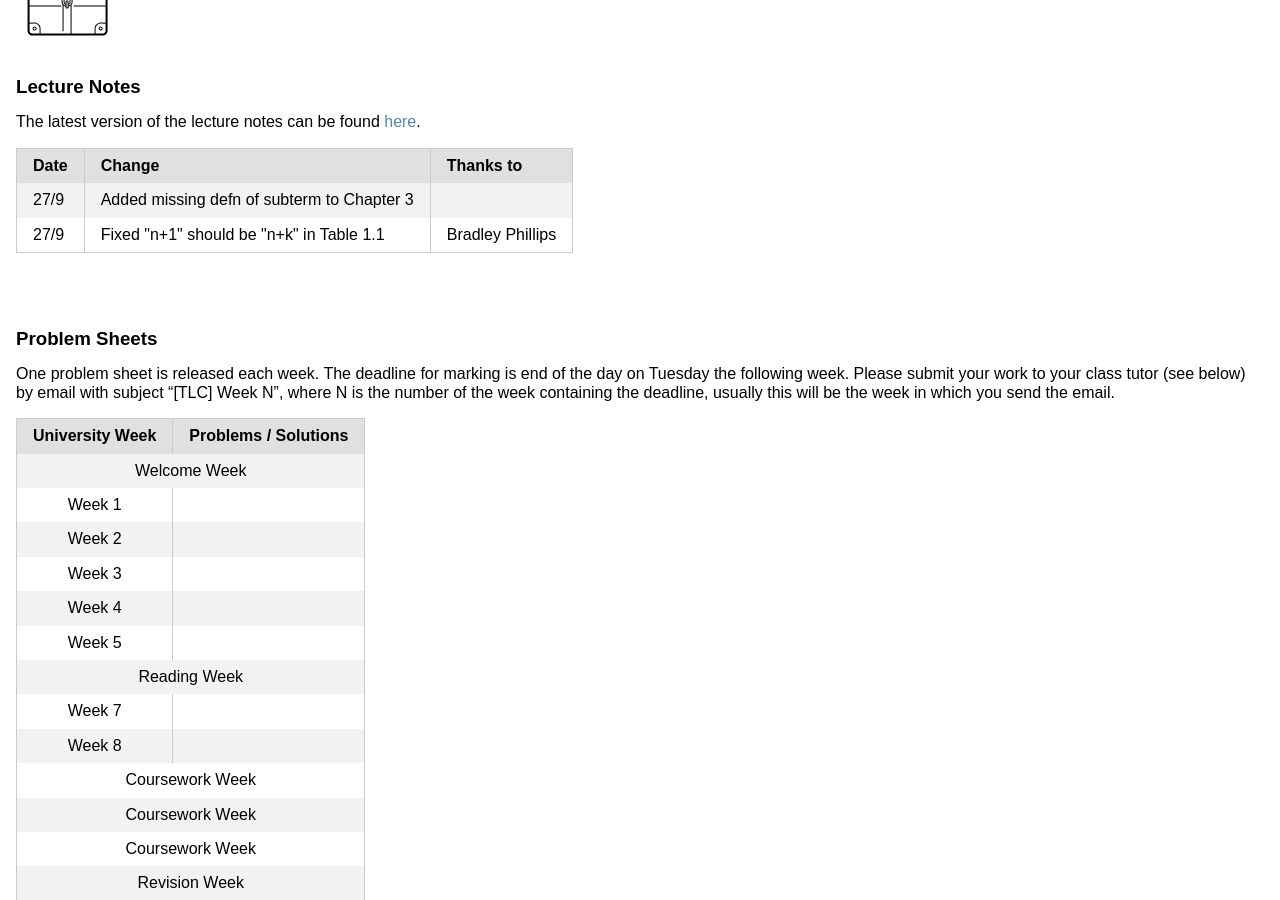
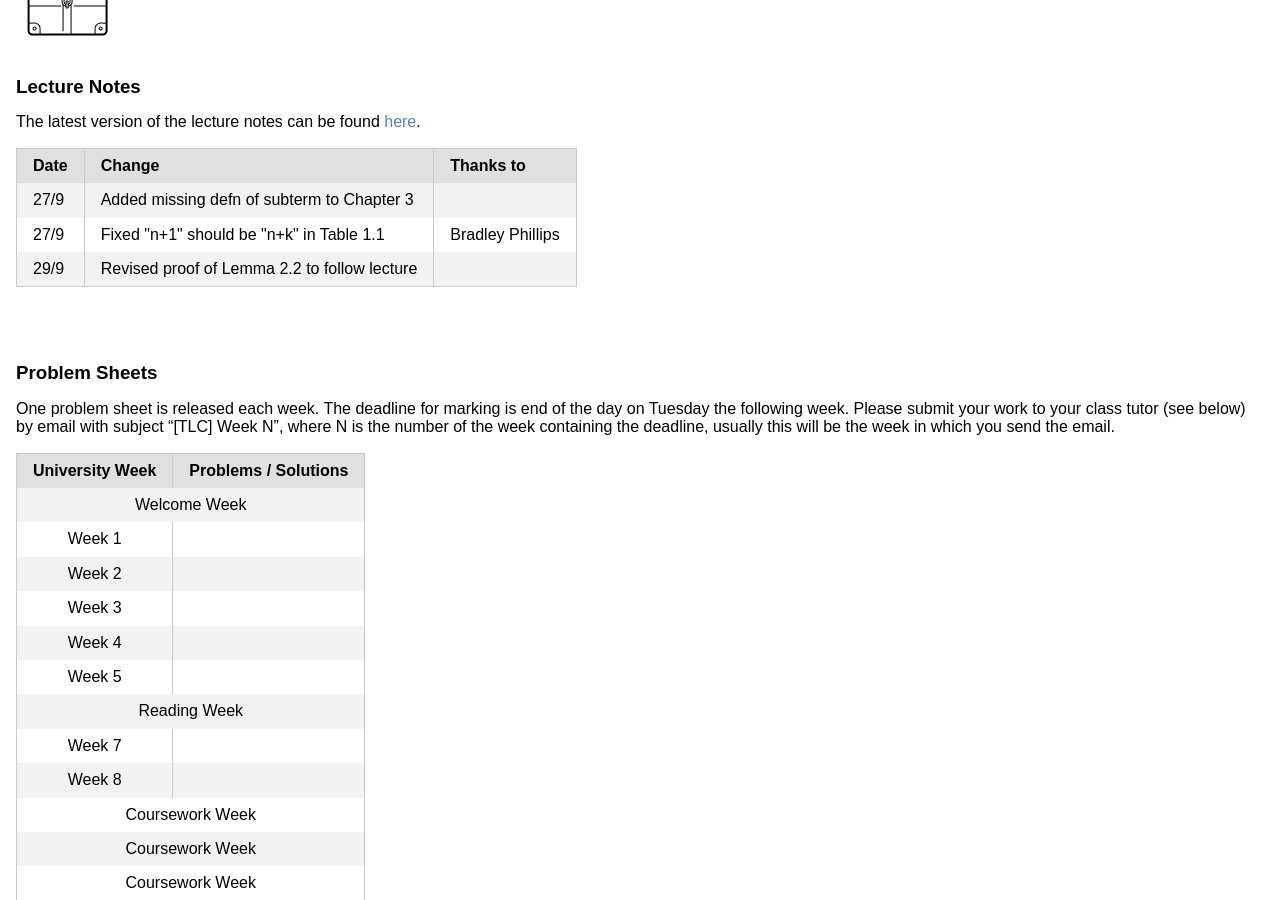
Before and after one commit to uob-coms30040/uob-coms30040.github.io, a Jekyll site: the page built from welcome.md, in a window 1280 px wide and 900 px high, scrolled down 912 px. Built offline with Jekyll 4.4.1, drawn with Linux system fonts in a browser that asks for light colours; nearby versions of some CDN libraries.

Commit message:
changelog

```diff
--- a/welcome.md
+++ b/welcome.md
@@ -46,6 +46,7 @@ Outside of lectures and classes, if you have any questions about the material, t
   <tbody>
     <tr><td>27/9</td><td>Added missing defn of subterm to Chapter 3</td><td></td></tr>
   <tr><td>27/9</td><td>Fixed "n+1" should be "n+k" in Table 1.1</td><td>Bradley Phillips</td></tr>
+    <tr><td>29/9</td><td>Revised proof of Lemma 2.2 to follow lecture</td><td></td></tr>
   </tbody>
   </table>
 
```
